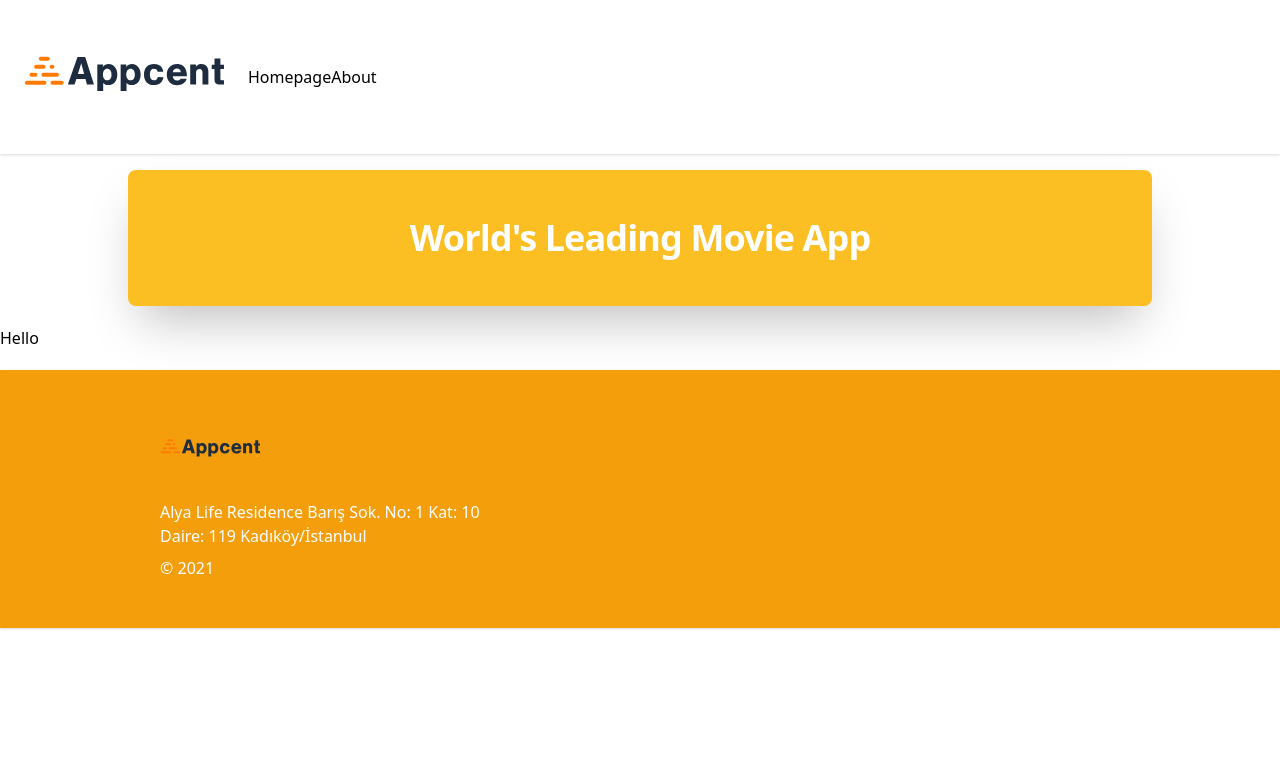
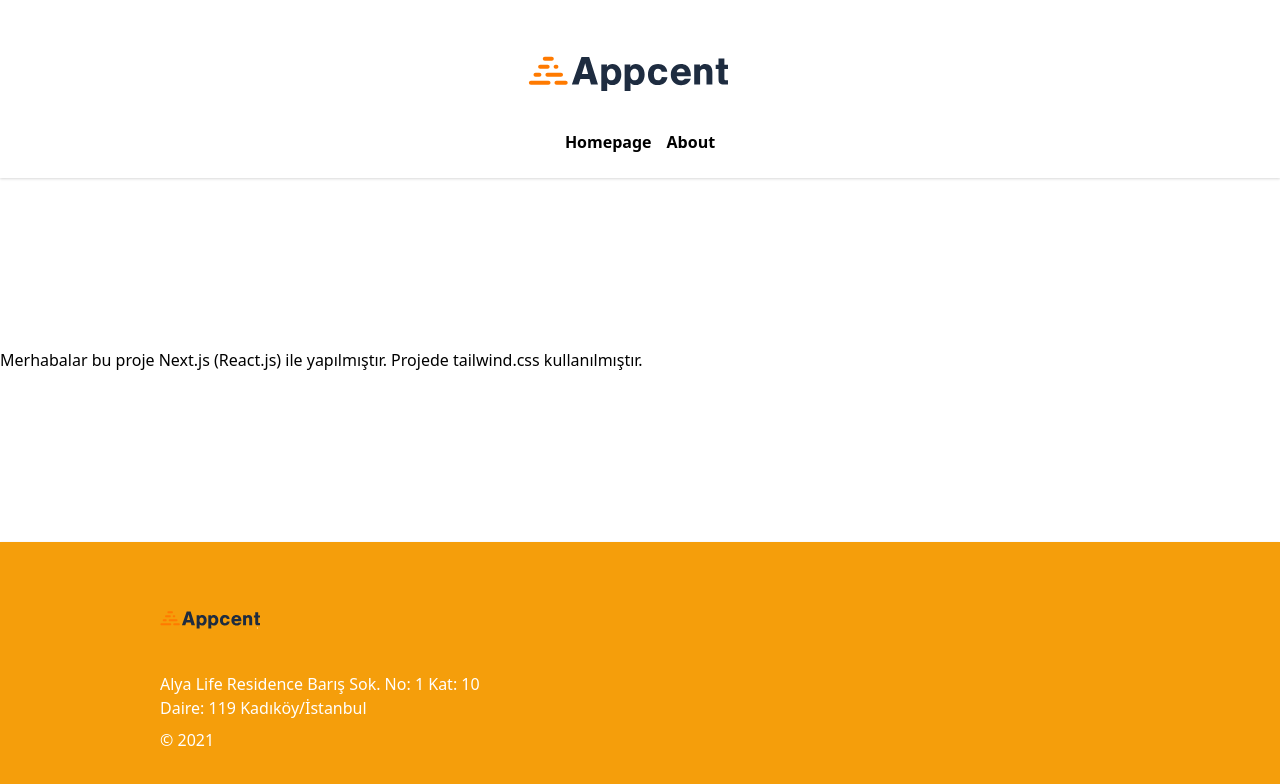
Before and after one commit to mustafasavul/movie-app-next, a Next.js app: page /about in a window 1280 px wide. Shown: the top 784 px of the page. Built offline with nearby package versions, Linux system fonts and the light colour scheme.

Commit message:
update project

```diff
--- a/components/card-detail.js
+++ b/components/card-detail.js
@@ -17,24 +17,25 @@ function CardDetail({
     return (
         <article className="py-3 max-w-full">
             <div
-                className="relative bg-no-repeat bg-left-top bg-cover bg-white shadow-lg border-gray-100 border sm:rounded-3xl p-8 flex space-x-8 card-detail-bg"
+                className="relative bg-no-repeat bg-left-top bg-cover bg-white shadow-lg border-gray-100 border sm:rounded-3xl p-8 flex flex-col md:flex-row space-x-8 card-detail-bg"
                 style={{
                     backgroundImage: `url(https://image.tmdb.org/t/p/w500/${backdrop})`,
                 }}>
-                <div className="h-12 overflow-visible w-1/3 md:w-1/3">
+                <div className="h-full md:h-12 overflow-visible w-full md:w-1/3 mb-5 md:mb-0">
                     <img className="rounded-3xl shadow-lg"
                          src={`https://image.tmdb.org/t/p/w500/` + poster}
                          alt={title}/>
                 </div>
 
-                <div className="flex flex-col w-full space-y-4">
+                <div className="flex flex-col w-full space-y-2 md:space-y-4">
                     <div className="flex justify-between items-start">
                         <div>
-                            <div className="flex">
+                            <div className="flex items-center">
                                 <h2 className="text-2xl text-white font-bold mr-2">{title}</h2>
 
-                                <a href={`https://www.imdb.com/title/` + imdb} target="_blank">
-                                    <Image priority src="/imdb.svg" width="40" height="40"/>
+                                <a href={`https://www.imdb.com/title/` + imdb} target="_blank"
+                                   className="flex items-center">
+                                    <Image priority src="/imdb.svg" width="40" height="20"/>
                                 </a>
                             </div>
                             {tagline && <p className="text-gray-300">{tagline}</p>}
--- a/components/header.js
+++ b/components/header.js
@@ -4,30 +4,20 @@ import Image from 'next/image'
 function Header({children}) {
     return (
         <header className="shadow">
-            <nav className="flex items-center justify-between flex-wrap bg-teal p-6">
+            <nav className="flex flex-col items-center justify-between flex-wrap bg-teal p-6">
                 <div className="flex items-center flex-no-shrink text-white mr-6">
                     <Link href={"/"}>
                         <a>
-                            <Image src="/logo.svg" width="200" height="100" priority />
+                            <Image src="/logo.svg" width="200" height="100" priority/>
                         </a>
                     </Link>
                 </div>
-                <div className="block lg:hidden">
-                    <button
-                        className="flex items-center px-3 py-2 border rounded text-teal-lighter border-teal-light hover:text-white hover:border-white">
-                        <svg className="h-3 w-3" viewBox="0 0 20 20" xmlns="http://www.w3.org/2000/svg">
-                            <title>Menu</title>
-                            <path d="M0 3h20v2H0V3zm0 6h20v2H0V9zm0 6h20v2H0v-2z"/>
-                        </svg>
-                    </button>
+
+                <div
+                    className="w-full block flex-grow lg:flex lg:items-center lg:w-auto">
+                    {children}
                 </div>
-                <div className="w-full block flex-grow lg:flex lg:items-center lg:w-auto">
-                    {children}
-                    <div>
-                        <a href="#"
-                           className="inline-block text-sm px-4 py-2 leading-none border rounded text-white border-white hover:border-transparent hover:text-teal hover:bg-white mt-4 lg:mt-0">Download</a>
-                    </div>
-                </div>
+
             </nav>
         </header>
     )
--- a/components/layout.js
+++ b/components/layout.js
@@ -1,11 +1,10 @@
 import Head from 'next/head';
 import Header from "./header";
+import Footer from "./footer";
 import Navigation from "./navigation";
-import Footer from "./footer";
-import Jumbotron from "./jumbotron";
 
 function Layout({children, headTitle}) {
-    return <div>
+    return <div className="flex flex-col h-screen justify-between">
         <Head>
             <title>{headTitle}</title>
         </Head>
@@ -13,8 +12,6 @@ function Layout({children, headTitle}) {
         <Header>
             <Navigation/>
         </Header>
-
-        <Jumbotron title="World's Leading Movie App"/>
 
         <main className="container mx-auto py-5">
             {children}
--- a/components/navigation.js
+++ b/components/navigation.js
@@ -1,7 +1,7 @@
 import Link from 'next/link'
 
 function Navigation() {
-    return <nav>
+    return <nav className="navigation">
         <Link href="/">
             <a>Homepage</a>
         </Link>
--- a/pages/about.js
+++ b/pages/about.js
@@ -2,7 +2,9 @@ import Layout from "../components/layout";
 
 function About() {
     return <Layout>
-        <h1>Hello</h1>
+        <div>
+            Merhabalar bu proje Next.js (React.js) ile yapılmıştır.
+            Projede tailwind.css kullanılmıştır.</div>
     </Layout>
 }
 
--- a/pages/index.js
+++ b/pages/index.js
@@ -3,13 +3,15 @@ import Link from "next/link"
 import unfetch from "isomorphic-unfetch";
 import slug from "slug";
 import Card from "../components/card";
-
+import Jumbotron from "../components/jumbotron";
 
 function Homepage({movies}) {
     return <Layout headTitle="Anasayfa">
+        <Jumbotron title="Rise of the Technolgy"/>
+
         <h3 className="text-4xl m-5">Popular Movies</h3>
 
-        <div className="grid grid-cols-3 gap-1 justify-between overflow-x-auto">
+        <div className="grid grid-cols-1 md:grid-cols-2 lg:grid-cols-3 gap-1 justify-between overflow-x-auto">
             {movies.results.map((movie) => (
                 <div key={movie.id}>
                     <Link href="/movie/[slug]"
--- a/pages/movie/[slug].js
+++ b/pages/movie/[slug].js
@@ -9,6 +9,7 @@ const apiURL = baseURL + 'movie/popular?' + apiKey;
 
 function MovieDetail({movie}) {
     return <Layout>
+        <div className="xl:pb-80">
             <CardDetail
                 title={movie.title}
                 poster={movie.poster_path}
@@ -24,6 +25,7 @@ function MovieDetail({movie}) {
                 tagline={movie.tagline}
                 imdb={movie.imdb_id}
             />
+        </div>
     </Layout>
 }
 
@@ -45,8 +47,6 @@ export async function getStaticProps({params}) {
     // data fetch
     const id = params.slug.split("-").slice(0, 5)[0];
 
-    console.log(id)
-
     const data = await unfetch('https://api.themoviedb.org/3/movie/' + id + '?api_key=6b9aa903068d8a1efb9f84d8ca640133')
     const movie = await data.json();
 
--- a/styles/app.css
+++ b/styles/app.css
@@ -1,10 +1,6 @@
 @tailwind base;
 @tailwind components;
 @tailwind utilities;
-
-.card-detail-bg {
-
-}
 
 .card-detail-bg > * {
     z-index: 1;
@@ -21,3 +17,17 @@
     border-radius: 1.5rem;
     z-index: 0;
 }
+
+.navigation {
+    display: flex;
+    align-items: center;
+    font-size: 16px;
+}
+
+.navigation a {
+    font-weight: bold;
+}
+
+.navigation a:not(:last-child) {
+    margin-right: 15px;
+}
```
Lines whose indentation alone changed are shown as unchanged.
